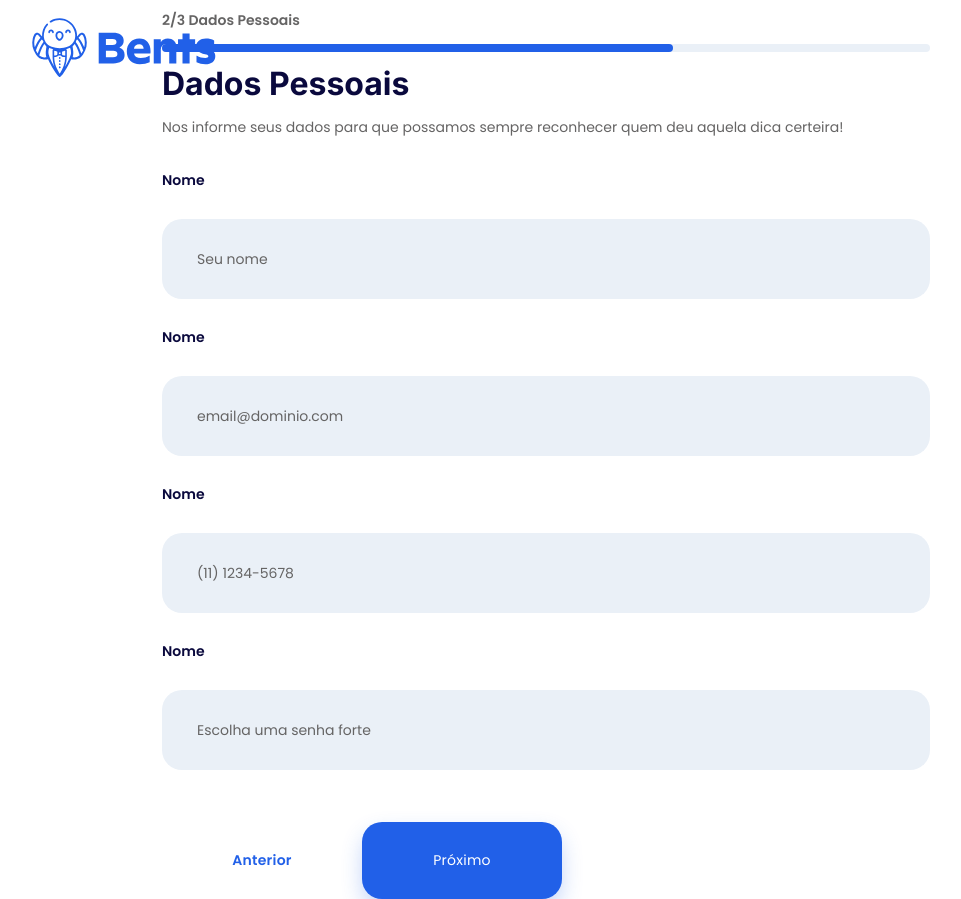
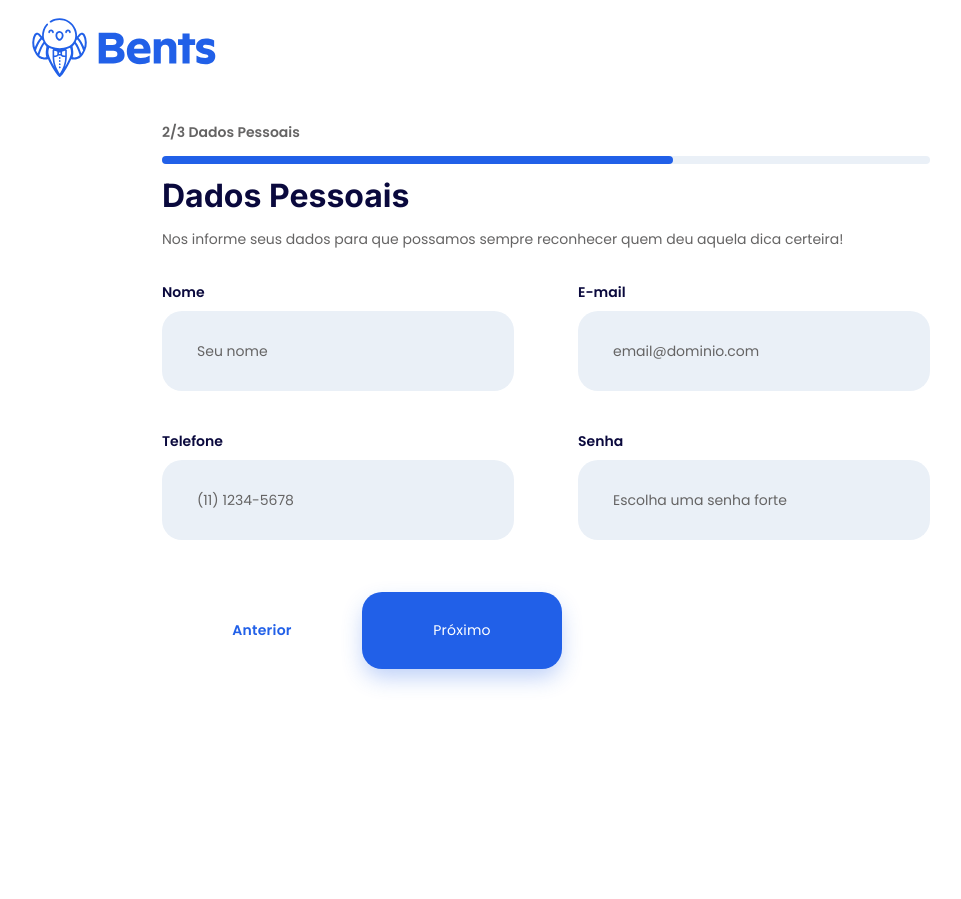
Before and after one commit to benteats/benteats-frontend, a React (Vite) app in the folder bents-app/: page /registro in a window 1280 px wide. Both pictures are taken after a click on the button "Próximo". Shown: the whole page, without its empty margins (94-1055 px from the left). After the commit the page ends 800 px from the top, so only its background shows below. Built offline with nearby package versions, Linux system fonts and the light colour scheme.

Commit message:
feat(StepsStyle): adicionando contianer para form e input

```diff
--- a/bents-app/src/components/register/steps/Steps.style.ts
+++ b/bents-app/src/components/register/steps/Steps.style.ts
@@ -43,3 +43,15 @@ export const Checkbox = styled('div')`
     font-size: ${fontSize.mdText};
   }
 `
+
+export const ContainerForm = styled('div')`
+  display: grid;
+  grid-template-areas: 'a a';
+  gap: 2.5em 4em;
+`
+
+export const ContainerInput = styled('div')`
+  display: flex;
+  flex-direction: column;
+  gap: .5rem;
+`
--- a/bents-app/src/components/register/steps/UserAddress.tsx
+++ b/bents-app/src/components/register/steps/UserAddress.tsx
@@ -11,6 +11,18 @@ export default function UserAddress({
   return (
     <>
       <StepsStyle.Container>
+        <StepsStyle.ContainerForm>
+        <StepsStyle.ContainerInput>
+          <FormStyle.Label>CEP</FormStyle.Label>
+          <FormStyle.Input placeholder="Digite seu CEP" maxLength={35} />
+        </StepsStyle.ContainerInput>
+        <StepsStyle.ContainerInput>
+          <FormStyle.Label>Estado</FormStyle.Label>
+          <FormStyle.Input placeholder="Escolha o UF de seu estado" maxLength={35} />
+        </StepsStyle.ContainerInput>
+        </StepsStyle.ContainerForm>
+        <FormStyle.Label>Endereço</FormStyle.Label>
+        <FormStyle.Input placeholder="Rua Fulano da Silva, 123" maxLength={35} />
         <StepsStyle.ContainerButton>
           <FormStyle.PrevButton
             type="button"
@@ -20,7 +32,11 @@ export default function UserAddress({
           >
             Anterior
           </FormStyle.PrevButton>
-          <FormStyle.Button type="button">Concluir</FormStyle.Button>
+          <FormStyle.Button
+            type="button"
+          >
+            Concluir
+          </FormStyle.Button>
         </StepsStyle.ContainerButton>
       </StepsStyle.Container>
     </>
--- a/bents-app/src/components/register/steps/UserData.tsx
+++ b/bents-app/src/components/register/steps/UserData.tsx
@@ -11,14 +11,24 @@ export default function UserData({
   return (
     <>
       <StepsStyle.Container>
-        <FormStyle.Label>Nome</FormStyle.Label>
-        <FormStyle.Input placeholder="Seu nome" maxLength={35} />
-        <FormStyle.Label>Nome</FormStyle.Label>
-        <FormStyle.Input placeholder="email@dominio.com" maxLength={35} />
-        <FormStyle.Label>Nome</FormStyle.Label>
-        <FormStyle.Input placeholder="(11) 1234-5678" maxLength={35} />
-        <FormStyle.Label>Nome</FormStyle.Label>
+        <StepsStyle.ContainerForm>
+        <StepsStyle.ContainerInput>
+          <FormStyle.Label>Nome</FormStyle.Label>
+          <FormStyle.Input placeholder="Seu nome" maxLength={35} />
+        </StepsStyle.ContainerInput>
+        <StepsStyle.ContainerInput>
+          <FormStyle.Label>E-mail</FormStyle.Label>
+          <FormStyle.Input placeholder="email@dominio.com" maxLength={35} />
+        </StepsStyle.ContainerInput>
+        <StepsStyle.ContainerInput>
+          <FormStyle.Label>Telefone</FormStyle.Label>
+          <FormStyle.Input placeholder="(11) 1234-5678" maxLength={35} />
+        </StepsStyle.ContainerInput>
+        <StepsStyle.ContainerInput>
+          <FormStyle.Label>Senha</FormStyle.Label>
         <FormStyle.Input placeholder="Escolha uma senha forte" maxLength={35} />
+        </StepsStyle.ContainerInput>
+        </StepsStyle.ContainerForm>
         <StepsStyle.ContainerButton>
           <FormStyle.PrevButton
             type="button"
--- a/bents-app/src/pages/register/Register.style.ts
+++ b/bents-app/src/pages/register/Register.style.ts
@@ -2,7 +2,7 @@ import { paletteColors, borderRadius, fontSize } from '../../styles/Root'
 import styled from '@emotion/styled'
 
 export const Container = styled('section')`
-  height: calc(100vh - 100px);
+  padding: 1em 2em;
   width: 100%;
   display: grid;
   place-content: center;
```
